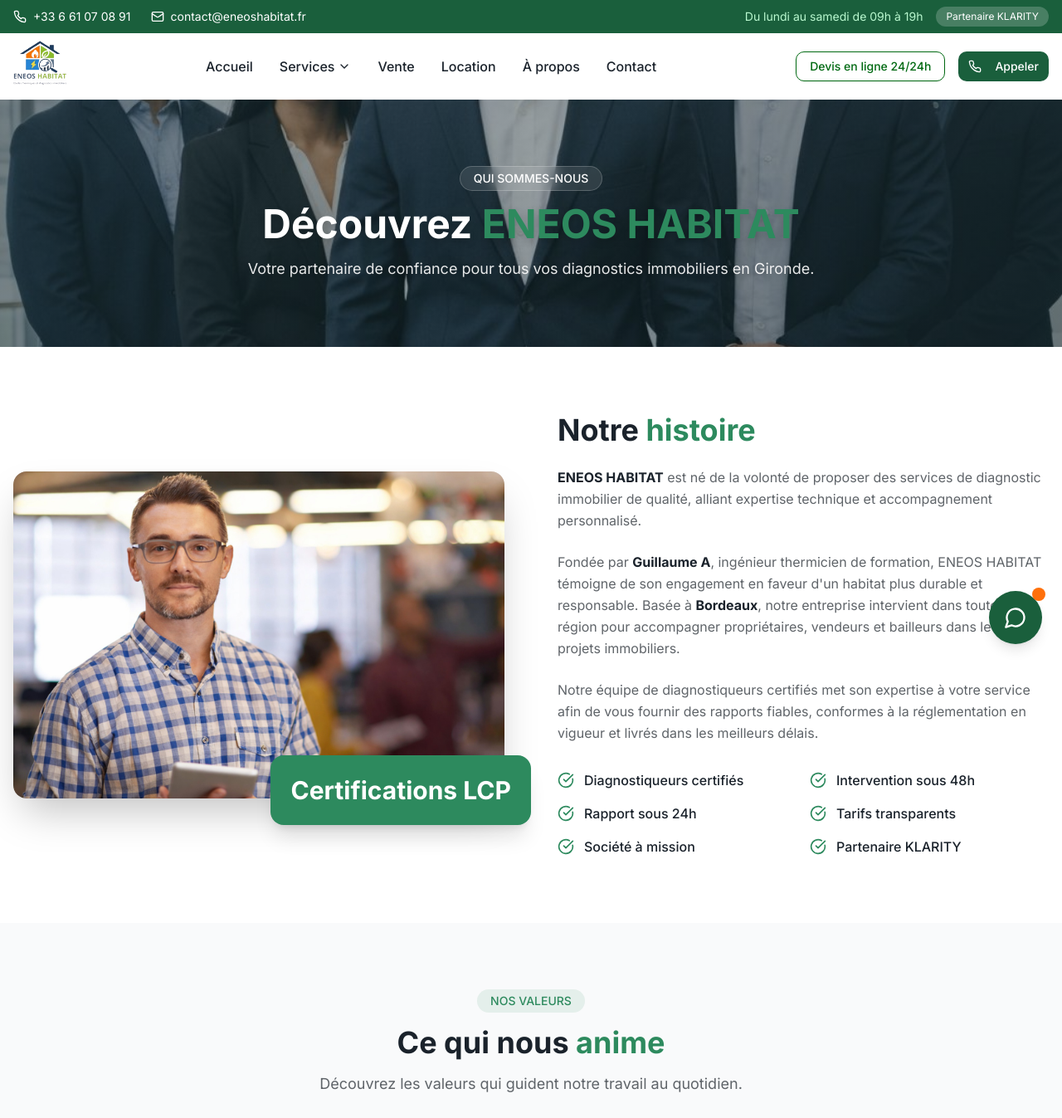
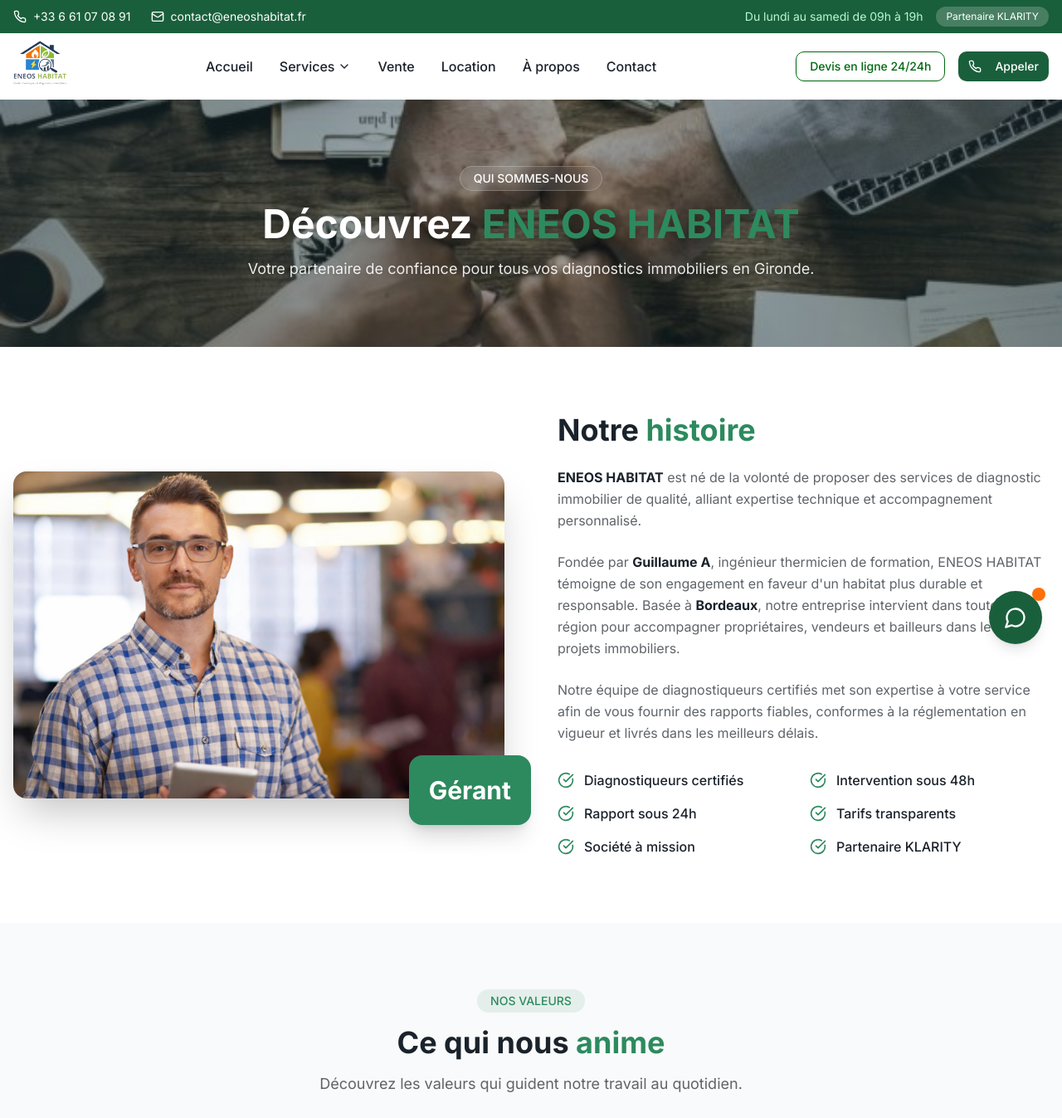
Before and after one commit to parieurdafon/ENEOS-WEBSITE, a Next.js app: page /a-propos in a window 1280 px wide. Shown: the top 1347 px of the page at 83% size. Built offline with nearby package versions, Linux system fonts and the light colour scheme.

Commit message:
quelque modification sur les images et mot

```diff
--- a/app/a-propos/page.tsx
+++ b/app/a-propos/page.tsx
@@ -35,7 +35,7 @@ export default function AProposPage() {
   {/* Image de fond */}
   <div className="absolute inset-0">
     <Image
-      src="/images/team.jpg"
+      src="/images/1.jpg"
       alt="À propos ENEOS HABITAT"
       fill
       className="object-cover opacity-100"
@@ -75,7 +75,7 @@ export default function AProposPage() {
               />
               <div className="absolute -bottom-8 -right-8 bg-[#2d8a5e] text-white p-6 rounded-2xl shadow-xl">
                 <div className="text-center">
-                  <span className="block text-3xl font-bold">Certifications LCP</span>
+                  <span className="block text-3xl font-bold">Gérant</span>
 
                 </div>
               </div>
--- a/components/service-page-template.tsx
+++ b/components/service-page-template.tsx
@@ -45,9 +45,10 @@ export function ServicePageTemplate({ service }: { service: ServiceInfo }) {
 
         <div className="container mx-auto px-4 relative z-10">
           <div className="max-w-3xl">
-            <span className="inline-block px-4 py-1 bg-[#2d8a5e]/20 backdrop-blur-sm text-[#2d8a5e] rounded-full text-sm font-medium mb-4 border border-[#2d8a5e]/30">
-              DIAGNOSTIC OBLIGATOIRE
-            </span>
+            <span className="inline-block px-4 py-1 bg-[#2d8a5e]/90 backdrop-blur-sm text-white rounded-full text-sm font-medium mb-4 border border-white/30">
+  DIAGNOSTIC OBLIGATOIRE
+</span>
+
             <h1 className="text-4xl lg:text-5xl font-bold text-white mb-4 drop-shadow-lg">
               {service.title}
             </h1>
```
Also changed, not shown: public/images/1.jpg (added), public/images/images.jpg (added).
